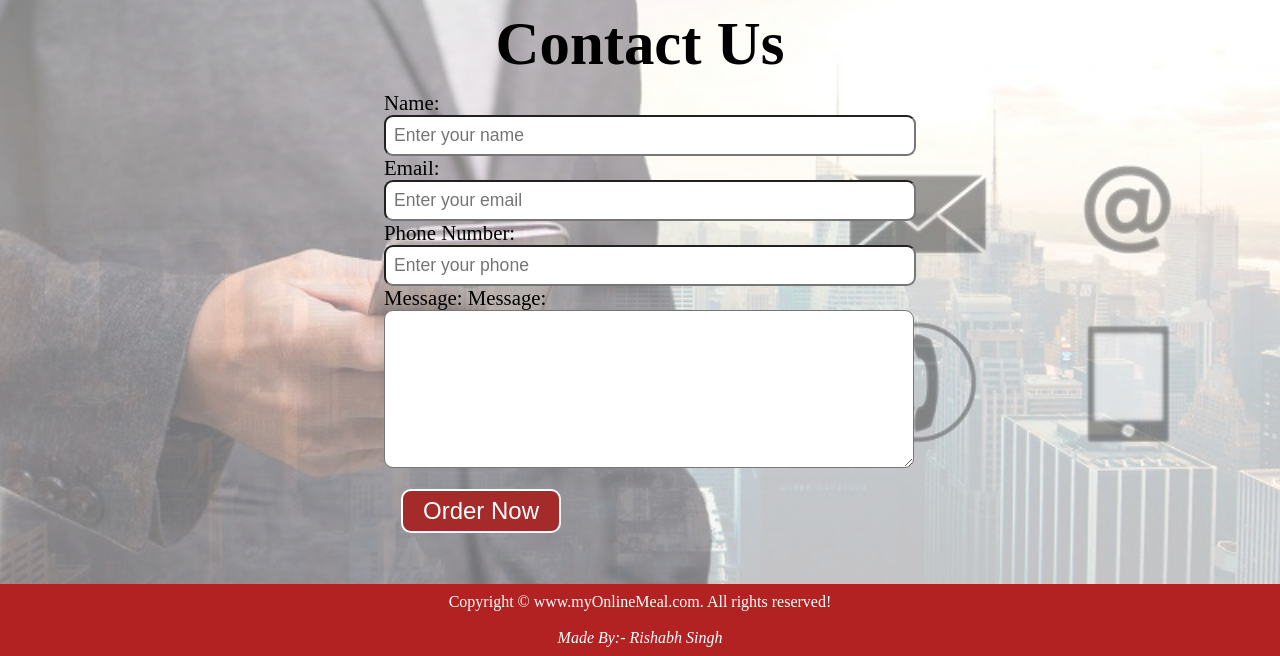
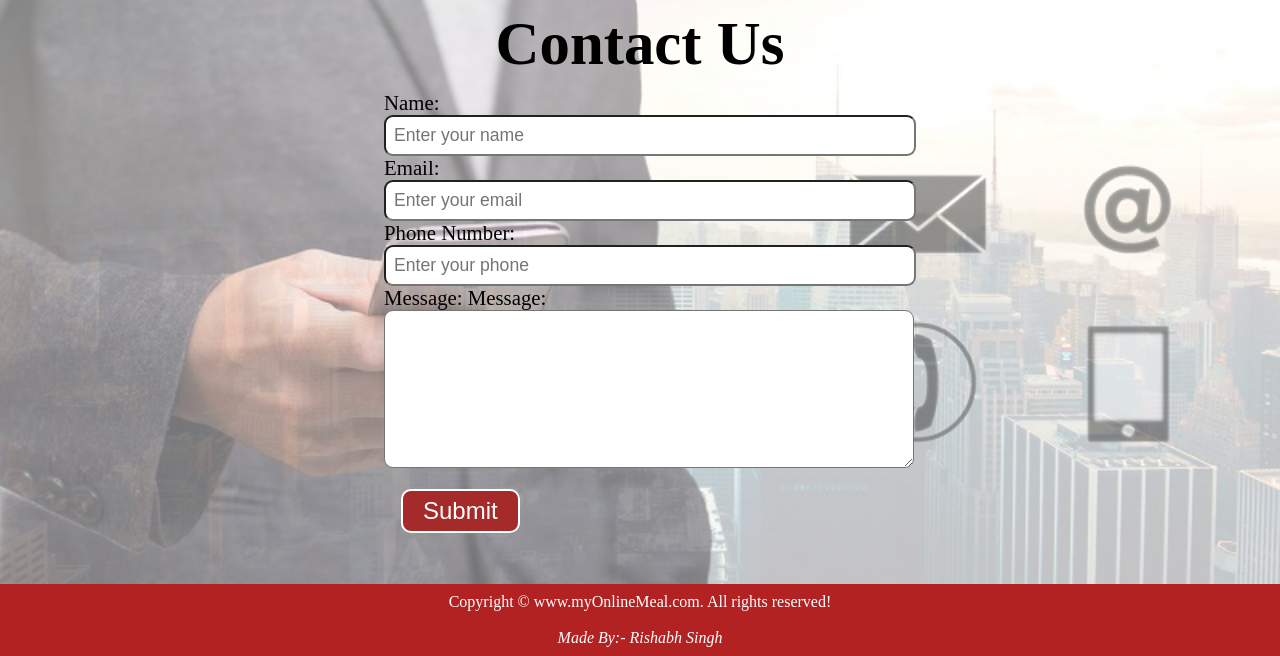
Before and after one commit to Rishabhs23/myOnlineMeal, a plain HTML site: page index.html in a window 1280 px wide. Shown: the part 1752-2408 px from the top of the page. Drawn offline with Linux system fonts and the light colour scheme.

Commit message:
Update index.html

```diff
--- a/index.html
+++ b/index.html
@@ -100,7 +100,7 @@
                         <label for="message">Message: </label>
                         <label for="message">Message: </label>
                     <textarea name="message" id="message" cols="30" rows="7"></textarea>
-                        <button class="btn">Order Now</button>
+                        <button class="btn">Submit</button>
                 </div>
             </form>
         </div>
```
